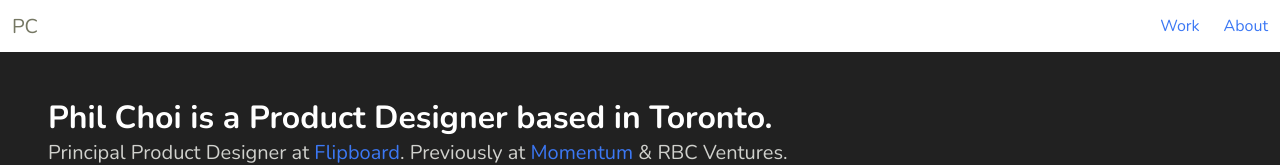
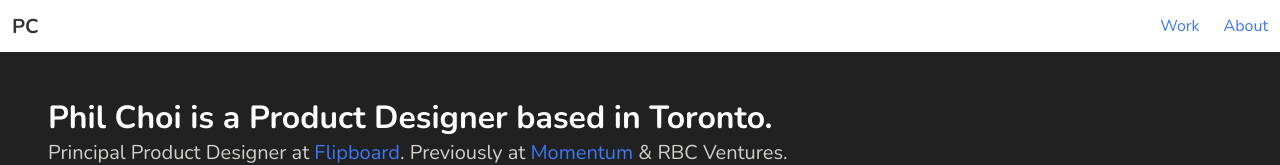
Before and after one commit to pchae/nuxt3-app, a Nuxt app: page / in a window 1280 px wide. Shown: the top 165 px of the page. Built offline with nearby package versions, Linux system fonts and the light colour scheme.

Commit message:
add strong tag to logo space

```diff
--- a/components/Nav.vue
+++ b/components/Nav.vue
@@ -3,7 +3,7 @@
     <nav class="navbar" role="navigation" aria-label="main navigation">
     <div class="navbar-brand">
       <NuxtLink to="/" class="navbar-item">
-        <h2 class="subtitle">PC</h2>
+        <h2 class="subtitle"><strong>PC</strong></h2>
       </NuxtLink>
 
       <a role="button" class="navbar-burger" aria-label="menu" aria-expanded="false" data-target="navbarBasic" @click="toggleAction">
```
